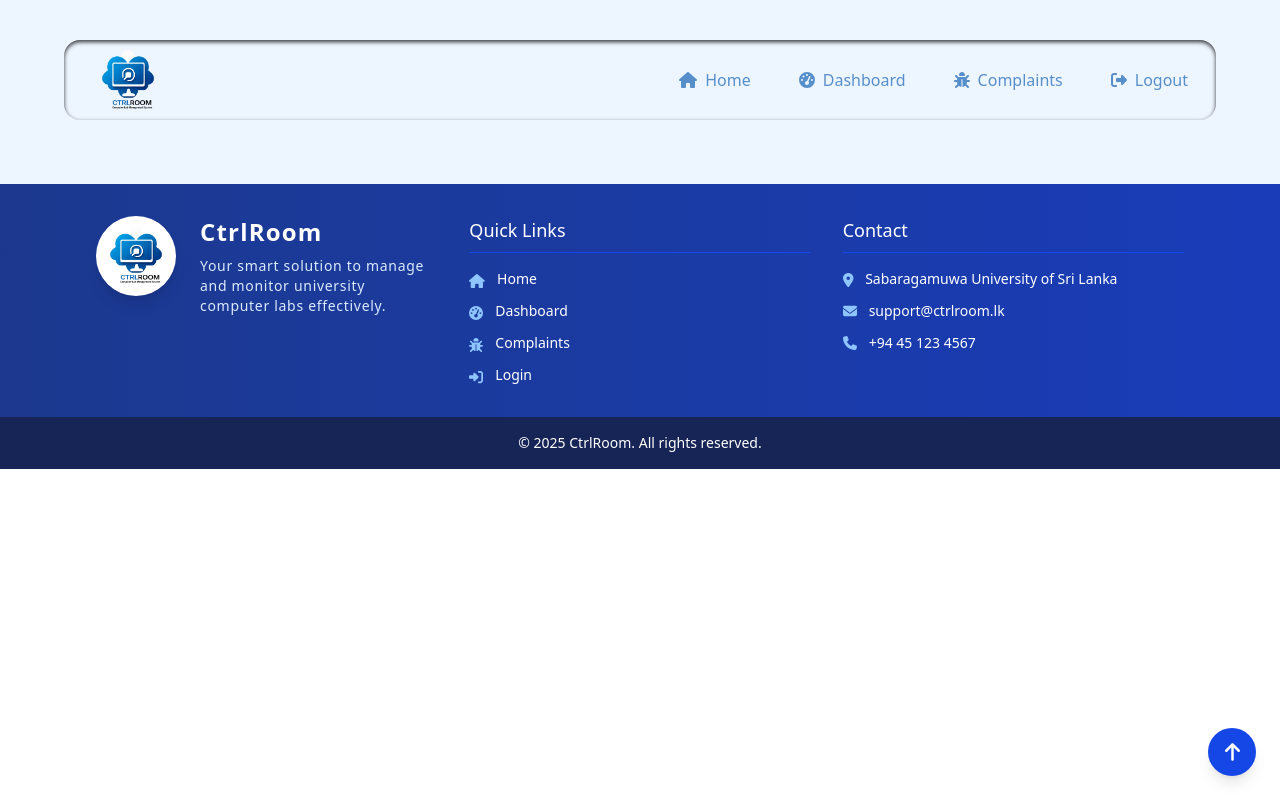
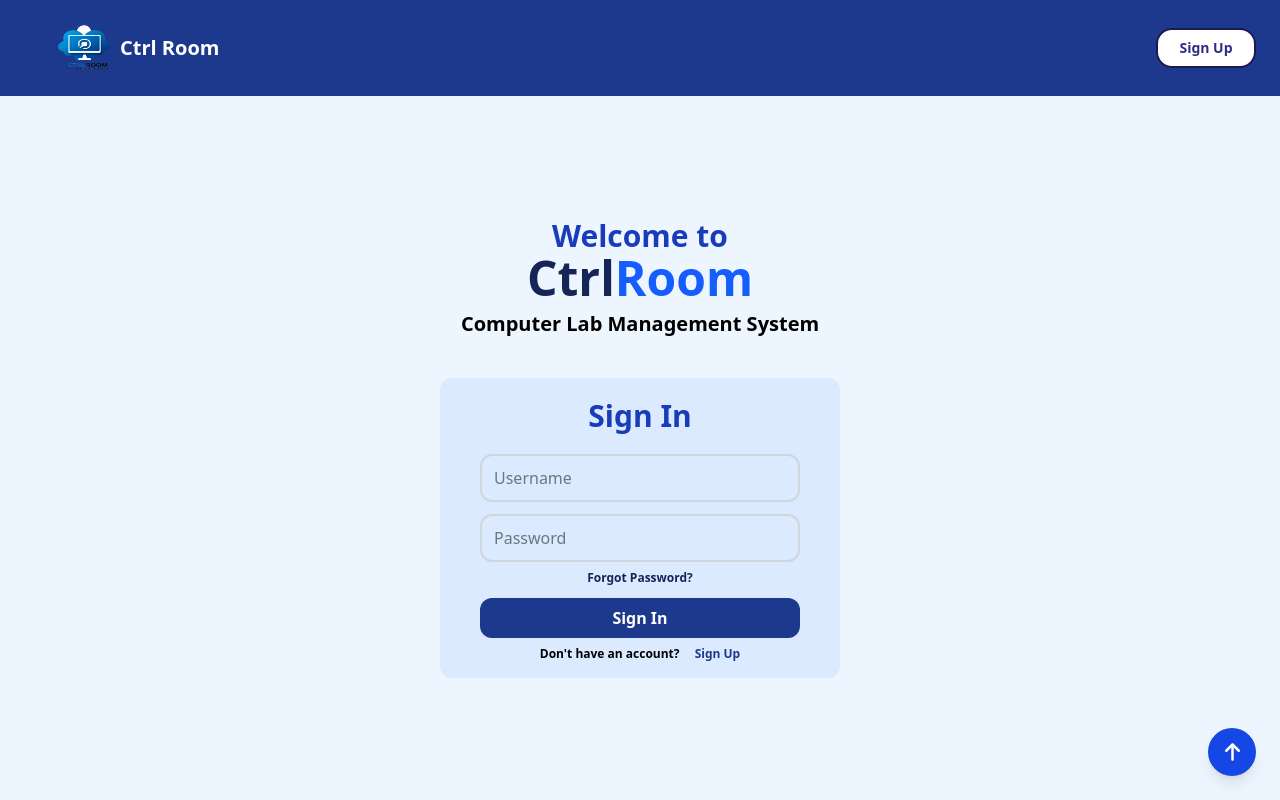
Before and after one commit to Thushan2002/CtrlRoom, a React (Vite) app in the folder Frontend/: page /login in a window 1280 px wide. Shown: the top 800 px of the page. Built offline with nearby package versions, Linux system fonts and the light colour scheme.

Commit message:
Developed & added Login Page

```diff
--- a/Frontend/src/App.jsx
+++ b/Frontend/src/App.jsx
@@ -3,17 +3,26 @@ import Navbar from "./Components/Navbar";
 import HomePage from "./Pages/HomePage";
 import Footer from "./Components/Footer";
 import SignUp from "./Pages/Signup";
-import { Route, Routes } from "react-router-dom";
+import Login from "./Pages/Login";
+import { Route, Routes, useLocation } from "react-router-dom";
 
 const App = () => {
+  const location = useLocation();
+
+  const hideNavbarPaths = ["/login"];
+  const shouldShowNavbar = !hideNavbarPaths.includes(location.pathname);
+
   return (
-    <div className=" bg-background-2">
+    <div className="bg-background-2">
+      <Routes>
+        <Route path="/login" element={<Login />} />
+      </Routes>
       <div className="w-[95%] sm:w-[90%] md:w-[90%] mx-auto pt-6 md:pt-10">
-        <Navbar />
-       <Routes>
-        <Route path = '/' element = {<HomePage/>} />
-        <Route path = '/signup' element = {<SignUp/>} />
-       </Routes>
+        {shouldShowNavbar && <Navbar />}
+        <Routes>
+          <Route path="/" element={<HomePage />} />
+          <Route path="/signup" element={<SignUp />} />
+        </Routes>
       </div>
       <Footer />
     </div>
--- /dev/null
+++ b/Frontend/src/Pages/Login.jsx
@@ -0,0 +1,78 @@
+import Logo from "../assets/images/logo.png";
+import { Navigate } from "react-router-dom";
+import { useState } from "react";
+
+function Login() {
+  const [isLoggedIn, setIsLoggedIn] = useState(false);
+
+  if (isLoggedIn) {
+    return <Navigate to="/signup" />;
+  }
+
+  return (
+    <>
+      <div className="flex min-h-screen w-full flex-col bg-center relative">
+        <div className="flex bg-blue-900 justify-between p-4 sm:p-6 z-10">
+          <div className="flex items-center mx-4 sm:mx-8">
+            <img
+              src={Logo}
+              alt="Ctrl Room Logo"
+              className="h-10 w-12 sm:h-12 sm:w-14"
+            />
+            <h1 className="text-lg sm:text-xl text-white font-semibold mx-2 py-2">
+              Ctrl Room
+            </h1>
+          </div>
+          <nav className="flex items-center gap-4">
+            <button className="bg-white rounded-2xl text-indigo-900 text-sm px-4 py-2 sm:w-25 sm:h-10
+              hover:shadow-xl cursor-pointer border-2 border-indigo-950 font-bold" onClick={() => {setIsLoggedIn(true)}}>
+              Sign Up
+            </button>
+          </nav>
+        </div>
+        <div className="flex flex-col items-center justify-center flex-grow w-full px-4">
+          <div className="w-full max-w-md sm:max-w-lg flex flex-col justify-center text-center">
+            <h1 className="text-2xl sm:text-3xl font-bold text-blue-800">
+              Welcome to
+            </h1>
+            <h2 className="text-3xl sm:text-5xl font-bold px-4 sm:px-15">
+              <span className="text-blue-950">Ctrl</span>
+              <span className="text-blue-600">Room</span>
+            </h2>
+            <p className="font-bold text-lg sm:text-xl mt-2">
+              Computer Lab Management System
+            </p>
+          </div>
+          <div className="bg-blue-100 rounded-xl text-center w-[400px] h-[300px] flex flex-col
+          items-center relative z-10 mt-10">
+            <h1 className="text-3xl font-bold text-blue-800 mt-5">Sign In</h1>
+            <input
+              type="text"
+              id="uname"
+              name="uname"
+              placeholder="Username"
+              className="border-2 border-gray-300 pl-3 rounded-xl mt-5 w-80 h-12"
+            />
+            <input
+              type="password"
+              id="password"
+              name="password"
+              placeholder="Password"
+              className="border-2 border-gray-300 pl-3 rounded-xl mt-3 w-80 h-12"
+            />
+            <a href="#" className="text-xs font-bold text-blue-950 mt-2 block
+            ">Forgot Password?</a>
+            <button className="bg-blue-900 rounded-xl w-80 h-10 text-white font-bold mt-3 cursor-pointer">
+              Sign In
+            </button>
+            <p className="text-xs mt-2 font-bold">
+              Don't have an account? <a href="#" className="text-blue-900 pl-3">Sign Up</a>
+            </p>
+          </div>
+        </div>
+      </div>
+    </>
+  );
+}
+
+export default Login;
```
